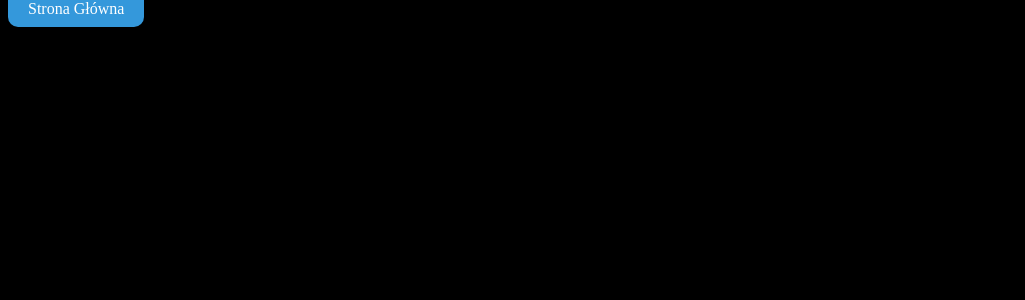
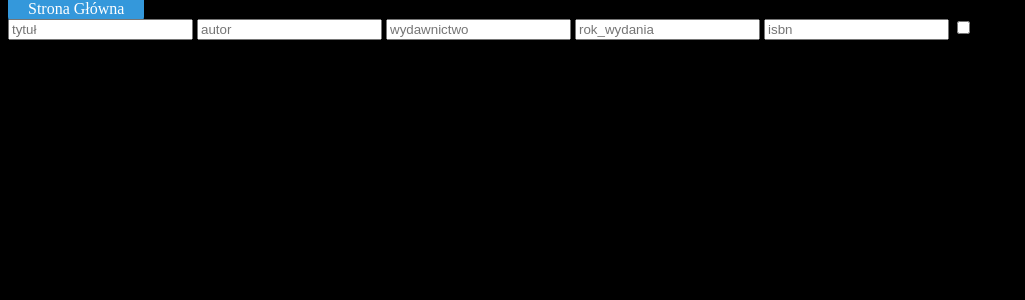
Before and after one commit to mostekd/strona-na-witryny_i_aplikacje_internetowe, a PHP site: page /dodaj_ksiazki.php in a window 1280 px wide. Shown: the part 102-402 px from the top of the page, without its empty margins (0-1025 px from the left). Run offline with PHP 8.4, Linux system fonts and the light colour scheme.

Commit message:
Update dodaj_ksiazki.php

```diff
--- a/dodaj_ksiazki.php
+++ b/dodaj_ksiazki.php
@@ -12,5 +12,12 @@
 
     </header>
     <a class="przycisk" href="./admin_panel.php">Strona Główna</a>
-
+    <form class="dodaj_ksiazki_frmularz">
+        <input type=text name="tytul" placeholder="tytuł" id="tytul" class="tytul"></input>
+        <input type=text name="autor" placeholder="autor" id="autor" class="autor"></input>
+        <input type=text name="wydawnictwo" placeholder="wydawnictwo" id="wydawnictwo" class="wydawnictwo"></input>
+        <input type=text name="rok wydania" placeholder="rok_wydania" id="rok_wydania" class="rok_wydania"></input>
+        <input type=text name="isbn" placeholder="isbn" id="tytul" class="tytul"></input>
+        <input type="checkbox" id="active" name="active">
+    </form>
     <!-- Administrator będzie miał również możliwość wprowadzania nowych książek, jak również ich modyfikację i usuwanie, tabela książki powinna zawierać (id, tytuł, autor, wydawnictwo, rok wydania, isbn, aktywna(bool), uwagi), -->
```
